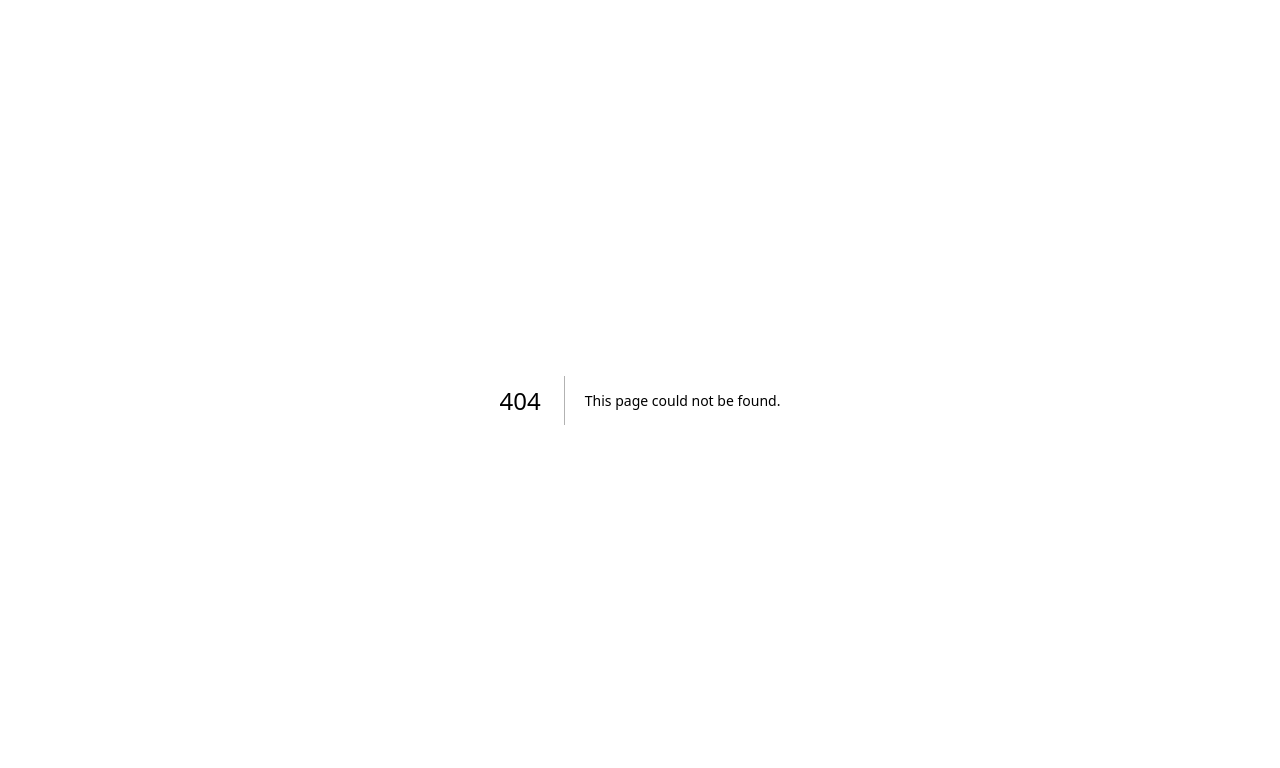
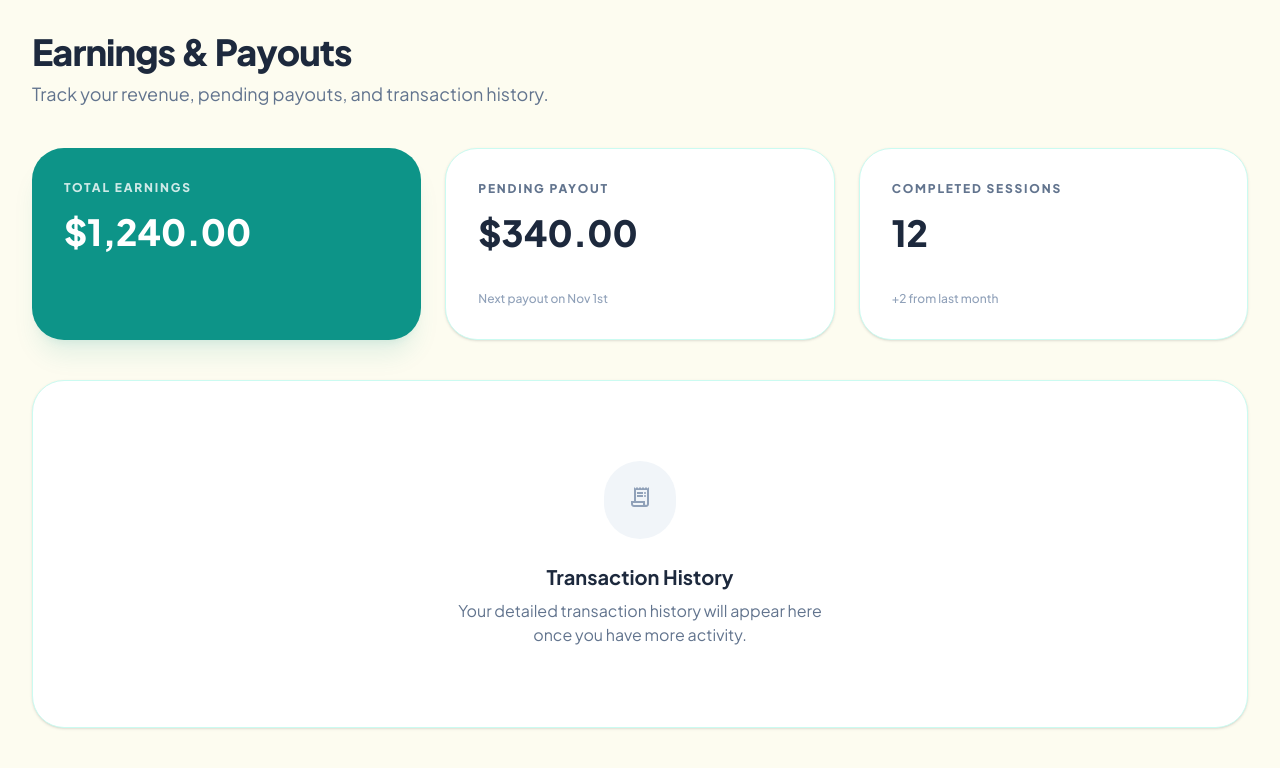
Before and after one commit to singharyan006/unimate, a Next.js app: page /consultant/earnings in a window 1280 px wide. Before the commit this address had no page. Shown: the top 768 px of the page. Built offline with nearby package versions, Linux system fonts and the light colour scheme.

Commit message:
feat: add earnings page

```diff
--- /dev/null
+++ b/app/consultant/earnings/page.tsx
@@ -0,0 +1,54 @@
+"use client";
+
+export default function EarningsPage() {
+    return (
+        <div className="p-8 max-w-7xl w-full mx-auto">
+            <div className="mb-10">
+                <h1 className="text-4xl font-black tracking-tight text-slate-800 dark:text-white mb-2">
+                    Earnings & Payouts
+                </h1>
+                <p className="text-lg text-slate-500 dark:text-slate-400">
+                    Track your revenue, pending payouts, and transaction history.
+                </p>
+            </div>
+
+            <div className="grid grid-cols-1 md:grid-cols-3 gap-6 mb-10">
+                <div className="bg-primary text-white rounded-2xl p-8 flex flex-col justify-between shadow-xl shadow-primary/10 relative overflow-hidden h-48">
+                    <div className="absolute -right-4 -top-4 opacity-10">
+                        <span className="material-symbols-outlined text-9xl">payments</span>
+                    </div>
+                    <div className="relative z-10">
+                        <p className="text-xs font-black uppercase tracking-[0.15em] opacity-80 mb-4">Total Earnings</p>
+                        <p className="text-4xl font-black">$1,240.00</p>
+                    </div>
+                </div>
+                <div className="bg-white dark:bg-slate-900 rounded-2xl border border-teal-100 dark:border-slate-800 p-8 flex flex-col justify-between shadow-sm h-48">
+                    <div>
+                        <p className="text-xs font-black uppercase tracking-[0.15em] text-slate-500 dark:text-slate-400 mb-4">Pending Payout</p>
+                        <p className="text-4xl font-black text-slate-800 dark:text-white">$340.00</p>
+                    </div>
+                    <p className="text-xs text-slate-400 font-medium">Next payout on Nov 1st</p>
+                </div>
+                <div className="bg-white dark:bg-slate-900 rounded-2xl border border-teal-100 dark:border-slate-800 p-8 flex flex-col justify-between shadow-sm h-48">
+                    <div>
+                        <p className="text-xs font-black uppercase tracking-[0.15em] text-slate-500 dark:text-slate-400 mb-4">Completed Sessions</p>
+                        <p className="text-4xl font-black text-slate-800 dark:text-white">12</p>
+                    </div>
+                    <p className="text-xs text-slate-400 font-medium">+2 from last month</p>
+                </div>
+            </div>
+
+            <div className="bg-white dark:bg-slate-900 rounded-2xl border border-teal-100 dark:border-slate-800 p-8 shadow-sm flex flex-col items-center justify-center py-20 text-center">
+                <div className="mb-6 bg-slate-100 dark:bg-slate-800 p-6 rounded-full">
+                    <span className="material-symbols-outlined text-4xl text-slate-400">receipt_long</span>
+                </div>
+                <h3 className="text-xl font-bold text-slate-800 dark:text-white mb-2">
+                    Transaction History
+                </h3>
+                <p className="text-slate-500 dark:text-slate-400 max-w-sm">
+                    Your detailed transaction history will appear here once you have more activity.
+                </p>
+            </div>
+        </div>
+    );
+}
```
